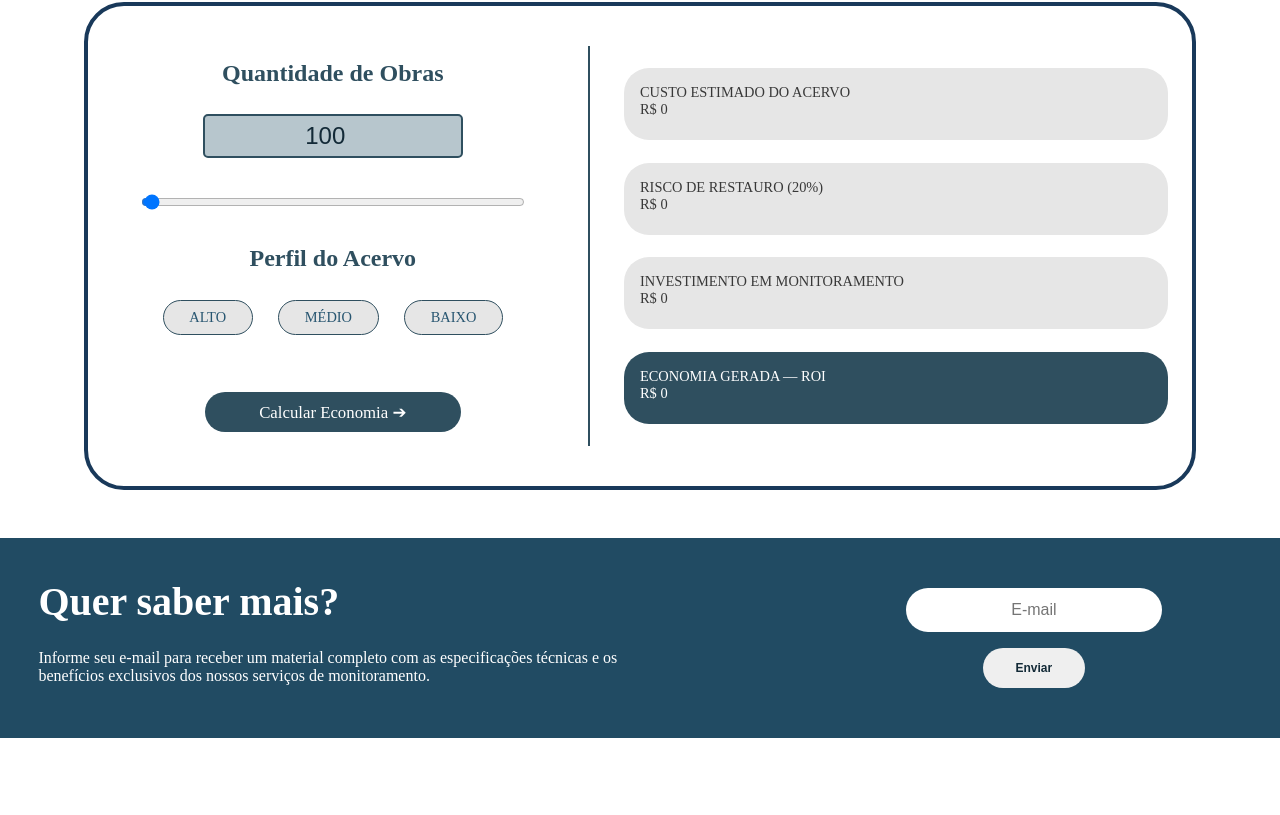
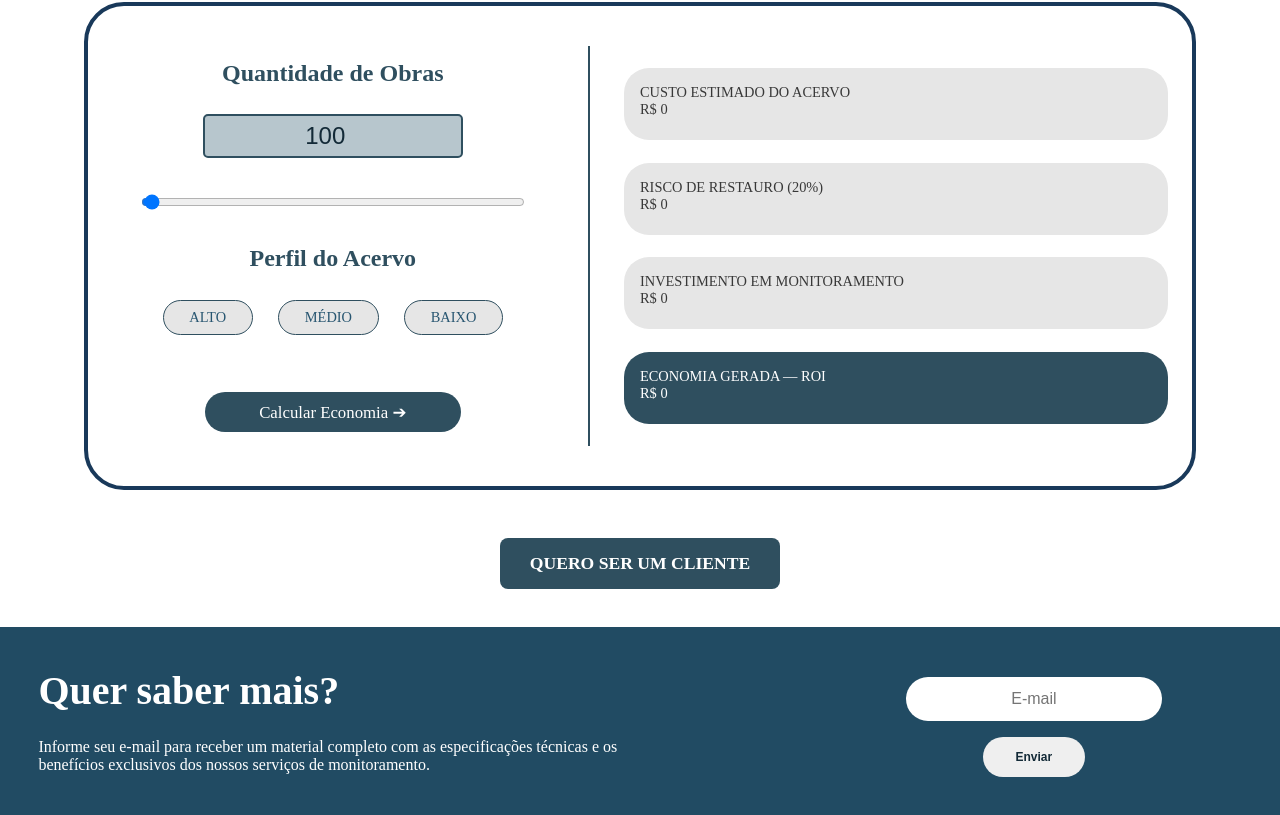
Before and after one commit to Thermus-project-PI/Site-Institucional, a website: page src/index.html in a window 1280 px wide. Shown: the part 3622-4437 px from the top of the page. Before the commit the page ends 4360 px from the top, so only its background shows below. Drawn offline with Linux system fonts and the light colour scheme.

Commit message:
Add: home button torne-se cliente

```diff
--- a/src/index.html
+++ b/src/index.html
@@ -143,6 +143,11 @@
             </div>
         </div>
     </div>
+    <div class="container-cliente">
+        <button class="botao-cliente">
+            <a href="auth/museu/cadastroMuseu.html">QUERO SER UM CLIENTE</a>
+        </button>
+    </div>
     <footer>
         <div class="footer">
             <div class="info">
--- a/src/styles/styleIndex.css
+++ b/src/styles/styleIndex.css
@@ -540,6 +540,33 @@ html, body {
     visibility: visible;
 }
 
+.container-cliente{
+    display: flex;
+    justify-content: center;
+    align-items: center;
+    margin-bottom: 3%;
+}
+
+.botao-cliente{
+    padding: 15px 30px;
+    border-radius: 8px;
+    border: none;
+    background-color: #2f4f5f;
+}
+
+.botao-cliente:hover{
+    background-color: #1f3a47;
+}
+
+.botao-cliente a{
+    text-decoration: none;
+    color: #ffffff;
+    font-family: 'Playfair Display';
+    font-weight: 800;
+    font-size: 2.2vh;
+}
+
+
 /* Footer */
 
 .footer{
```
